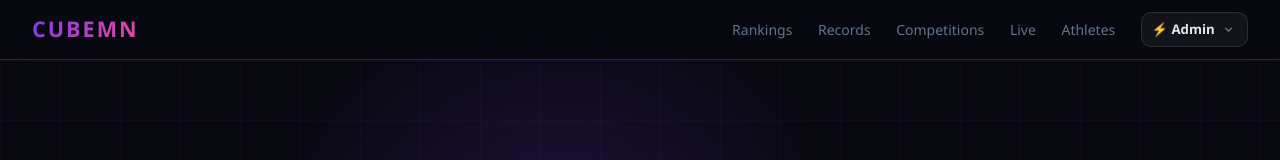
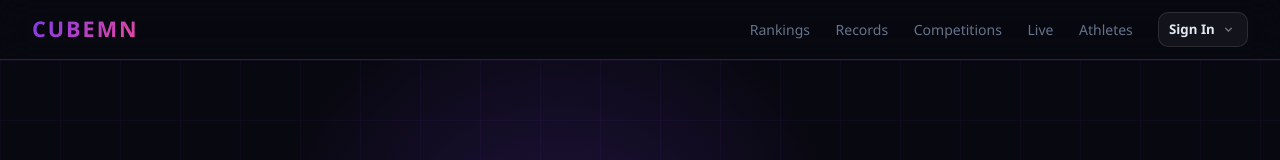
Before and after one commit to Skewbtop100/Club-Site, a Next.js app: page / in a window 1280 px wide. Shown: the top 160 px of the page. Built offline with nearby package versions, Linux system fonts and the light colour scheme; no server answers; the database is empty.

Commit message:
Fix navbar auth state

```diff
--- a/components/layout/Navbar.tsx
+++ b/components/layout/Navbar.tsx
@@ -11,7 +11,9 @@ type SessionRole = 'admin' | 'athlete' | 'results_entry' | null;
 function getSessionRole(): SessionRole {
   try {
     if (localStorage.getItem('isAdmin') === 'true') return 'admin';
-    const user = JSON.parse(localStorage.getItem('cubeAthleteUser') || 'null');
+    const user =
+      JSON.parse(localStorage.getItem('cubeAthleteUser') || 'null') ??
+      JSON.parse(localStorage.getItem('currentUser') || 'null');
     if (user?.role === 'admin') return 'admin';
     if (user?.role === 'results_entry') return 'results_entry';
     if (user?.athleteId) return 'athlete';
@@ -31,6 +33,7 @@ export default function Navbar() {
   function signOut() {
     localStorage.removeItem('isAdmin');
     localStorage.removeItem('cubeAthleteUser');
+    localStorage.removeItem('currentUser');
     setRole(null);
     setOpen(false);
     router.push('/');
@@ -80,7 +83,11 @@ export default function Navbar() {
             }}
           >
             <span>
-              {role === 'admin' ? '⚡ Admin' : role === 'athlete' || role === 'results_entry' ? '👤 My Profile' : '⚡ Admin'}
+              {role === 'admin'
+                ? '⚡ Admin'
+                : role === 'athlete' || role === 'results_entry'
+                ? '👤 My Profile'
+                : 'Sign In'}
             </span>
             <svg
               viewBox="0 0 24 24" fill="none" stroke="currentColor" strokeWidth={2.5}
```
